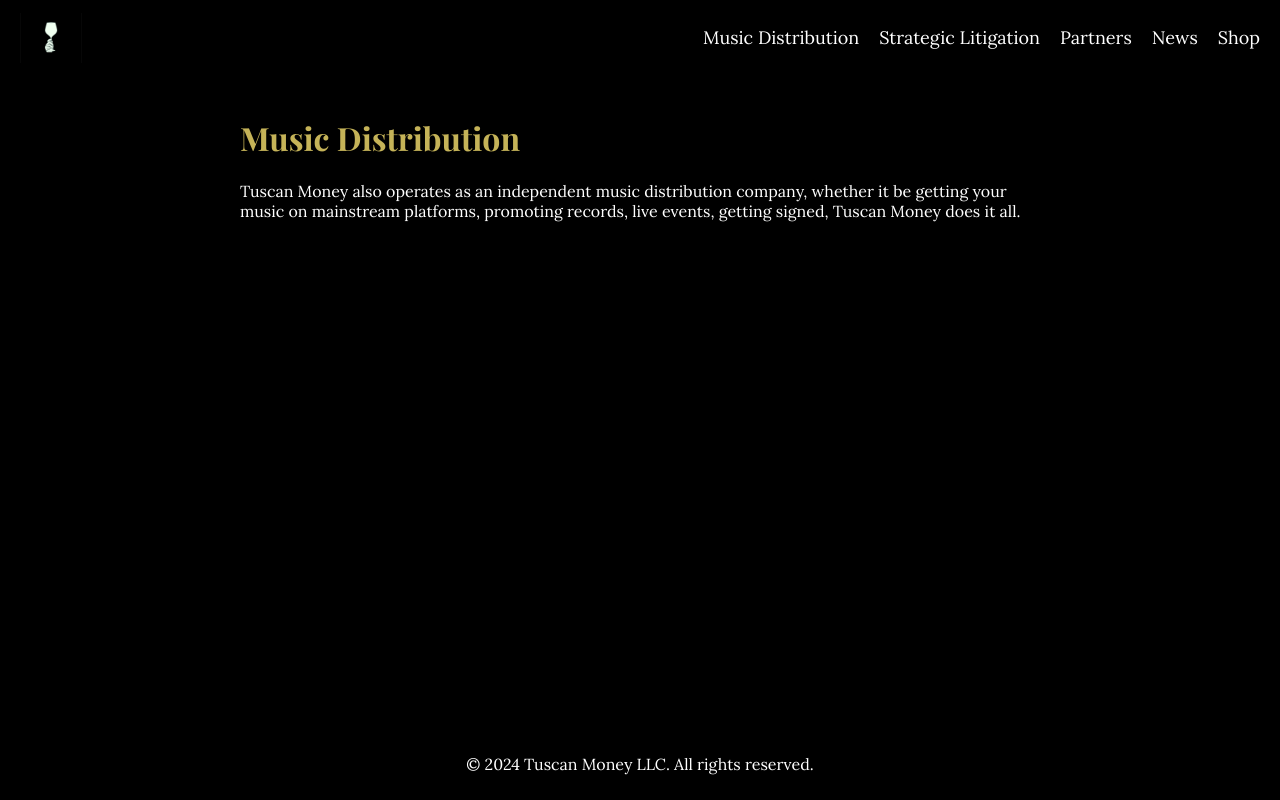
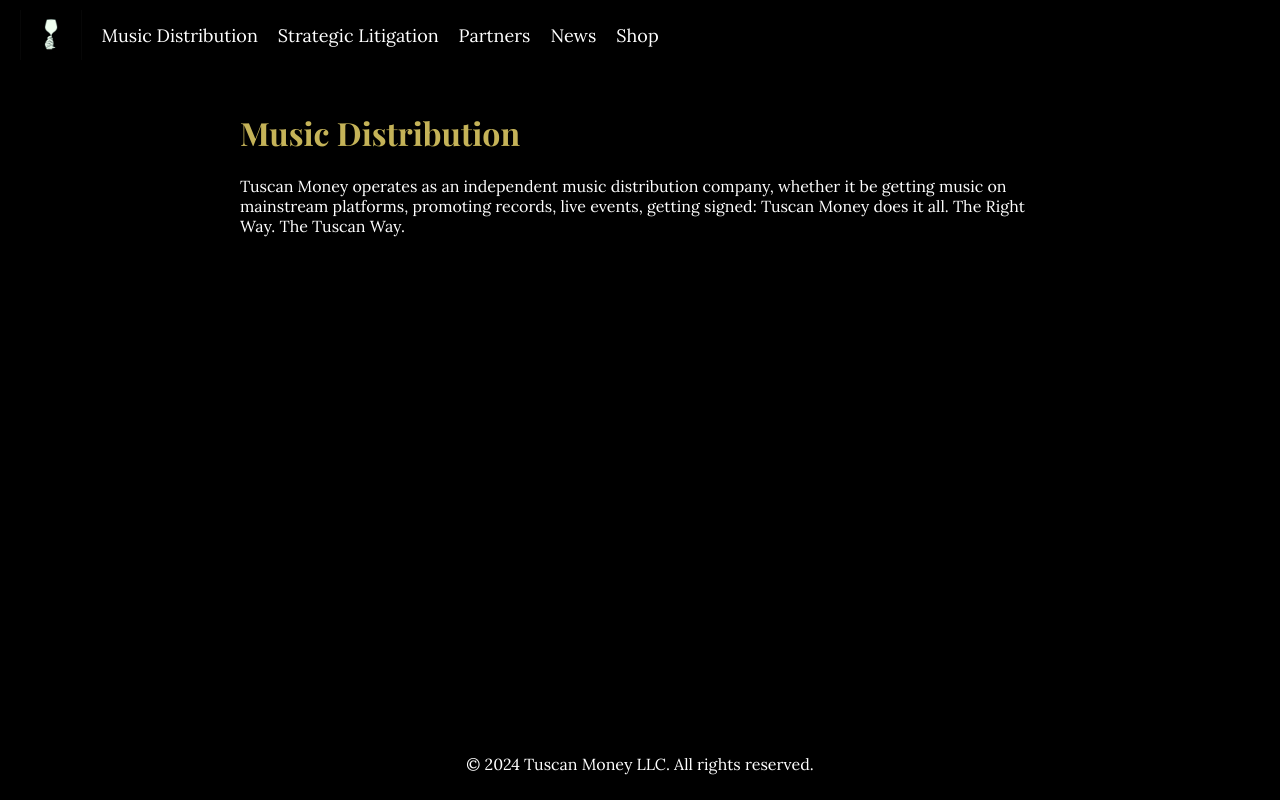
Before and after one commit to lou2siz/tmxxx, a React (Create React App) app: page /music-distribution in a window 1280 px wide. Built offline with nearby package versions, Linux system fonts and the light colour scheme.

Commit message:
Add React app

```diff
--- a/src/components/Navbar.css
+++ b/src/components/Navbar.css
@@ -1,5 +1,6 @@
 /* src/components/Navbar.css */
 
+/* Navbar container */
 .navbar {
   display: flex;
   align-items: center;
@@ -7,26 +8,49 @@
   padding: 10px 20px;
 }
 
+/* Logo link styling */
+.navbar a {
+  display: flex;
+  align-items: center;
+  text-decoration: none; /* Removes underline from links */
+}
+
+.navbar a:hover {
+  opacity: 0.8; /* Optional hover effect on logo link */
+}
+
+.navbar a:focus {
+  outline: none; /* Removes default focus outline */
+}
+
+/* Logo image styling */
 .logo {
   height: 50px;
   margin-right: auto;
+  display: block; /* Ensures proper display within the link */
 }
 
+/* Navigation links container */
 .nav-links {
   list-style: none;
   display: flex;
+  margin: 0; /* Removes default margin */
+  padding: 0; /* Removes default padding */
 }
 
+/* Individual navigation link item */
 .nav-links li {
   margin-left: 20px;
 }
 
+/* Navigation link styling */
 .nav-links a {
   color: #FFFFFF;
   font-size: 18px;
   font-family: 'Lora', serif;
+  text-decoration: none; /* Removes underline from links */
 }
 
 .nav-links a:hover {
-  color: #C5B358;
+  color: #C5B358; /* Vegas gold accent on hover */
 }
--- a/src/components/Navbar.js
+++ b/src/components/Navbar.js
@@ -1,11 +1,15 @@
+// src/components/Navbar.js
+
 import React from 'react';
 import { Link } from 'react-router-dom';
-import './Navbar.css'; // Create this file for Navbar-specific styles
+import './Navbar.css';
 
 const Navbar = () => {
   return (
     <nav className="navbar">
-      <img src="/logo.jpg" alt="Tuscan Money Logo" className="logo" />
+      <Link to="/" aria-label="Go to Home Page">
+        <img src="/logo.jpg" alt="Tuscan Money Logo" className="logo" />
+      </Link>
       <ul className="nav-links">
         <li><Link to="/music-distribution">Music Distribution</Link></li>
         <li><Link to="/strategic-litigation">Strategic Litigation</Link></li>
--- a/src/pages/Home.css
+++ b/src/pages/Home.css
@@ -8,8 +8,8 @@
 }
 
 .home-logo {
-  max-width: 200px; /* Adjust the max width as needed */
-  width: 50%;
+  max-width: 600px; /* Adjust the max width as needed */
+  width: 100%;
   height: auto;
   border: none; /* Remove any borders */
   margin-top: 20px; /* Optional: additional spacing */
--- a/src/pages/MusicDistribution.js
+++ b/src/pages/MusicDistribution.js
@@ -5,9 +5,12 @@
     <div className="content">
       <h1>Music Distribution</h1>
       <p>
-        Tuscan Money also operates as an independent music distribution company,
-        whether it be getting your music on mainstream platforms, promoting records,
-        live events, getting signed, Tuscan Money does it all.
+        Tuscan Money operates as an independent music distribution company,
+        whether it be getting music on mainstream platforms, promoting records,
+        live events, getting signed:
+        Tuscan Money does it all.
+        The Right Way.
+        The Tuscan Way.
       </p>
     </div>
   );
```
